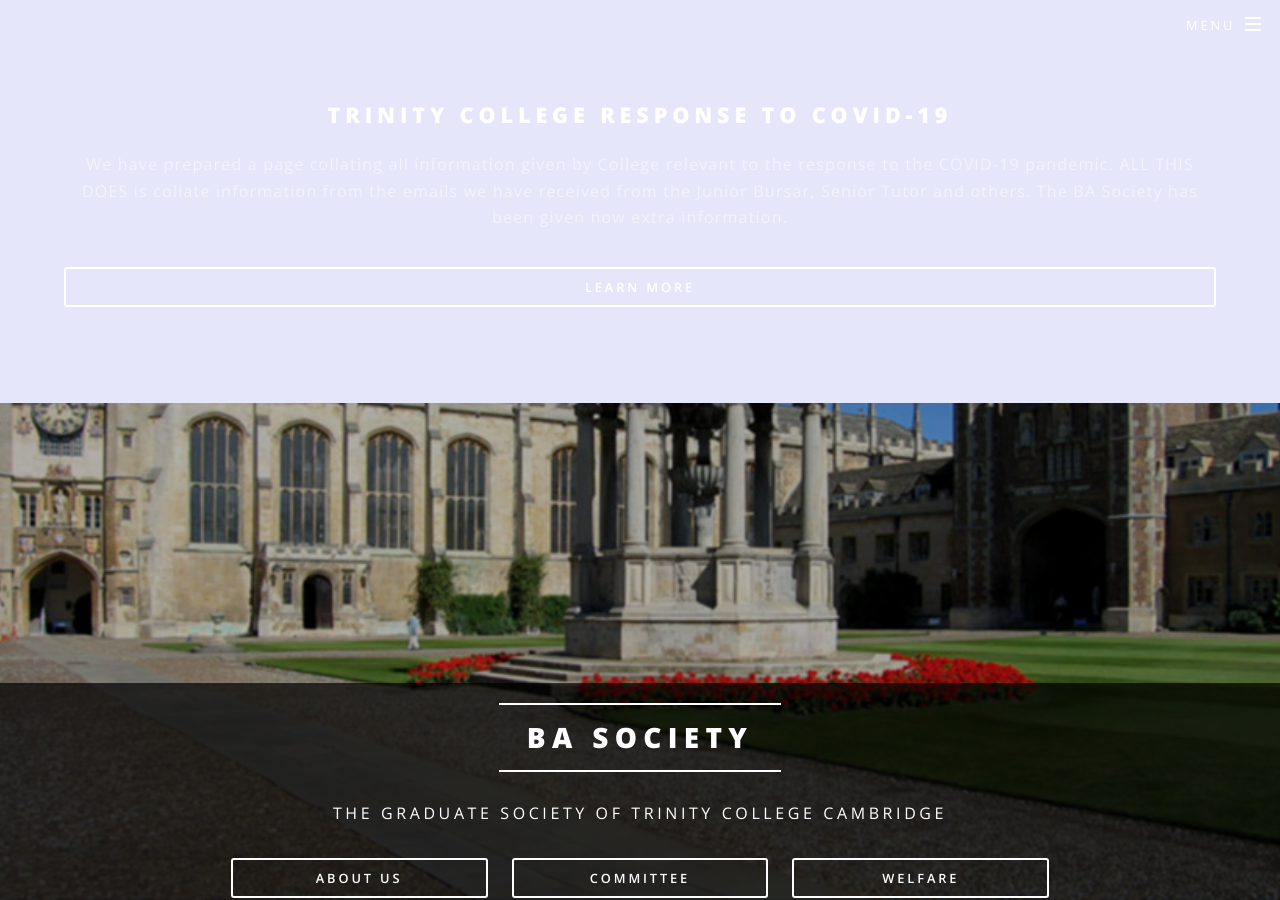
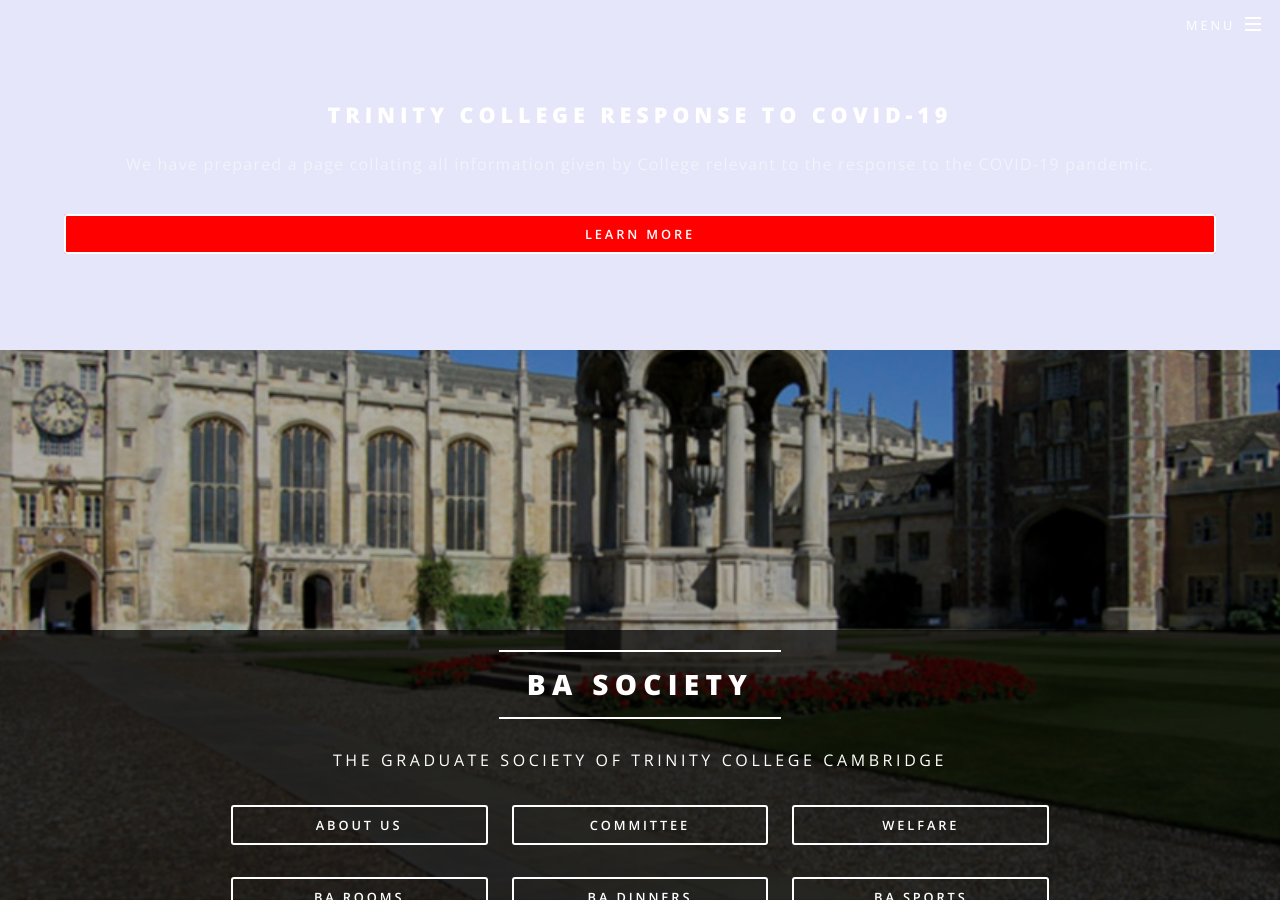
Before and after one commit to TrinityBASociety/trinitybasociety.github.io, a Jekyll site: the page built from index.html, in a window 1280 px wide and 900 px high. Built offline with Jekyll 4.4.1, drawn with Linux system fonts in a browser that asks for light colours.

Commit message:
testing banner

```diff
--- a/index.html
+++ b/index.html
@@ -5,10 +5,10 @@
 	<div class="inner">
 		<header>
 			<h2>Trinity College Response to COVID-19</h2>
-			<p>We have prepared a page collating all information given by College relevant to the response to the COVID-19 pandemic. ALL THIS DOES is collate information from the emails we have received from the Junior Bursar, Senior Tutor and others. The BA Society has been given now extra information.</p>
+			<p>We have prepared a page collating all information given by College relevant to the response to the COVID-19 pandemic.</p>
 		</header>
 		<ul class="actions vertical">
-			<li><a href="/ba-coro/" class="button fit">Learn more</a></li>
+			<li><a href="/ba-coro/" class="button fit" style="background-color:red">Learn more</a></li>
 		</ul>
 	</div>
 </section>
```
